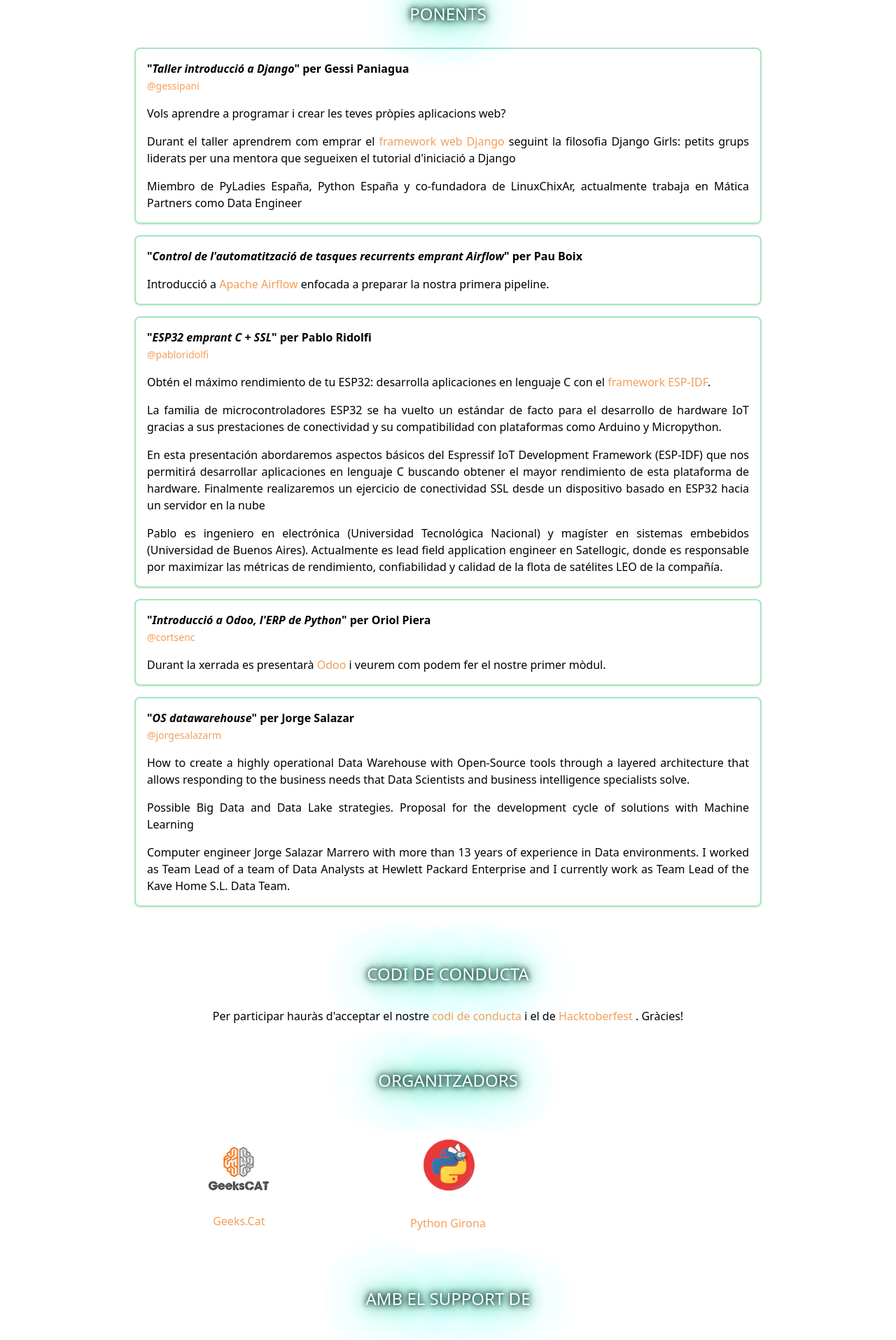
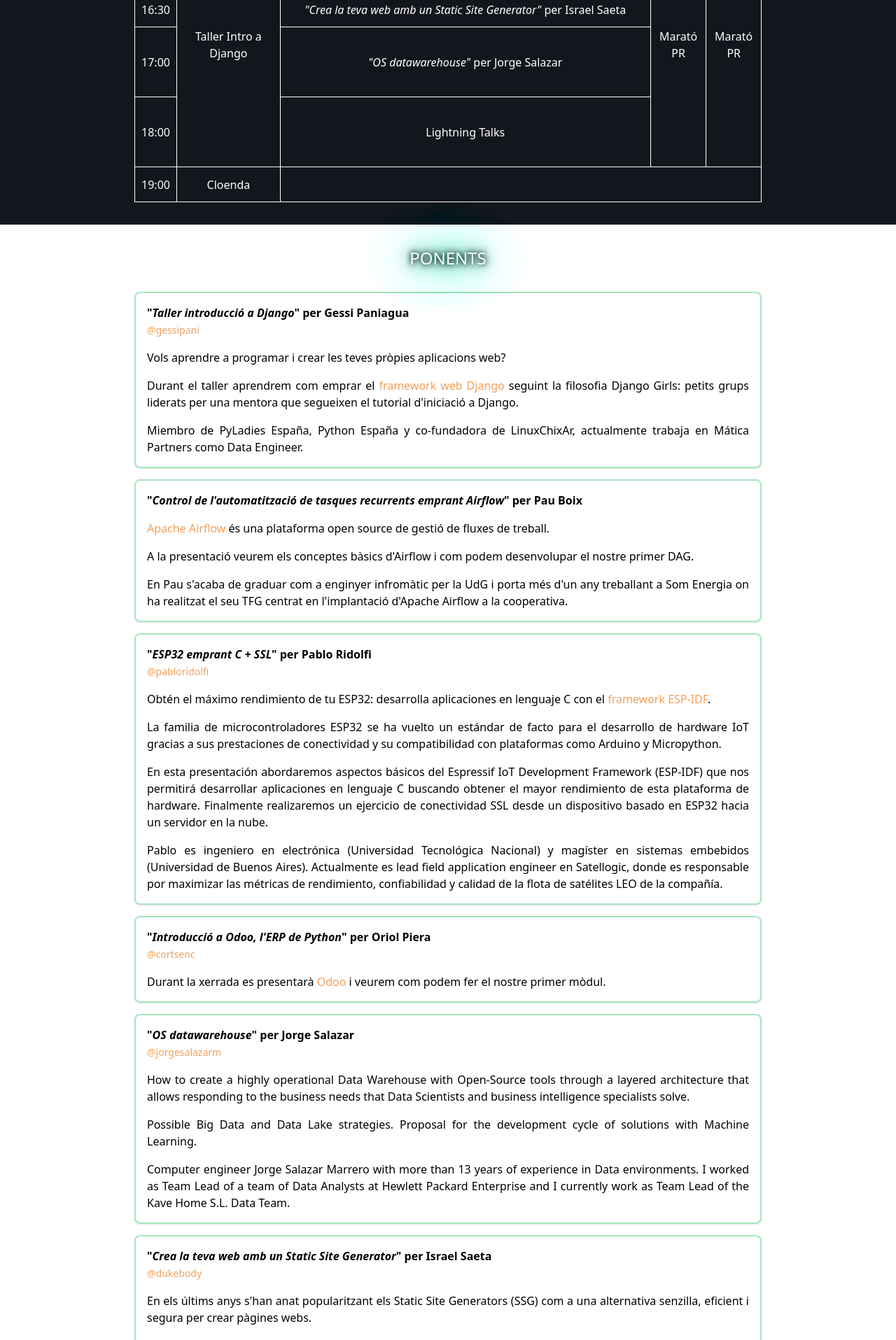
Before and after one commit to GeeksCAT/hacktoberfest-web-2022, a Vue app: page / in a window 1280 px wide. Shown: the part 2180-4095 px from the top of the page at 70% size. Built offline with nearby package versions, Linux system fonts and the light colour scheme; what @formkit/vue would draw is missing.

Commit message:
Feature/add ssg and airflow talks details (#23)
* Add SSG talk

* Enhance airflow talk

* Add SSG to schedule and improve readability extending row height

depending on 30/60m slot

```diff
--- a/src/components/Sections/SDiary.vue
+++ b/src/components/Sections/SDiary.vue
@@ -37,12 +37,12 @@
             <td>10:00</td>
             <td>KickOff</td>
           </tr>
-          <tr>
+          <tr class="double-tr">
             <td>10:30</td>
             <td><i>"Control de l'automatització de tasques recurrents emprant Airflow"</i> per Pau Boix</td>
             <td rowspan="2">Marató PR</td>
           </tr>
-          <tr>
+          <tr class="double-tr">
             <td>11:30</td>
             <td><i>"ESP32 emprant C + SSL"</i> per Pablo Ridolfi</td>
           </tr>
@@ -50,11 +50,11 @@
             <td>12:30</td>
             <td colspan="4">Networking / Converses Geeks al Claustre</td>
           </tr>
-          <tr>
+          <tr class="double-tr">
             <td>13:00</td>
             <td colspan="4" class="text-center">Dinar</td>
           </tr>
-          <tr>
+          <tr class="double-tr">
             <td>15:30</td>
             <td rowspan="4">Taller Intro a Django</td>
             <td><i>"Introducció a Odoo, l'ERP de Python"</i> per Oriol Piera</td>
@@ -63,10 +63,14 @@
           </tr>
           <tr>
             <td>16:30</td>
+            <td><i>"Crea la teva web amb un Static Site Generator"</i> per Israel Saeta</td>
+          </tr>
+          <tr class="double-tr">
+            <td>17:00</td>
             <td><i>"OS datawarehouse"</i> per Jorge Salazar</td>
           </tr>
-          <tr>
-            <td>17:30</td>
+          <tr class="double-tr">
+            <td>18:00</td>
             <td>Lightning Talks</td>
           </tr>
           <tr>
@@ -94,4 +98,8 @@
 tr {
   height: 50px;
 }
+
+tr.double-tr {
+  height: 100px;
+}
 </style>
--- a/src/content.ts
+++ b/src/content.ts
@@ -110,19 +110,22 @@
     talk: 'Taller introducció a Django',
     summary: [
       'Vols aprendre a programar i crear les teves pròpies aplicacions web?',
-      "Durant el taller aprendrem com emprar el <a class='text-third' href='https://www.djangoproject.com/' target='_blank'>framework web Django</a> seguint la filosofia Django Girls: petits grups liderats per una mentora que segueixen el tutorial d'iniciació a Django"
+      "Durant el taller aprendrem com emprar el <a class='text-third' href='https://www.djangoproject.com/' target='_blank'>framework web Django</a> seguint la filosofia Django Girls: petits grups liderats per una mentora que segueixen el tutorial d'iniciació a Django."
     ],
     bio: [
-      'Miembro de PyLadies España, Python España y co-fundadora de LinuxChixAr, actualmente trabaja en Mática Partners como Data Engineer'
+      'Miembro de PyLadies España, Python España y co-fundadora de LinuxChixAr, actualmente trabaja en Mática Partners como Data Engineer.'
     ]
   },
   {
     name: 'Pau Boix',
     talk: "Control de l'automatització de tasques recurrents emprant Airflow",
     summary: [
-      'Introducció a <a class="text-third" target="_blank" href="https://airflow.apache.org/">Apache Airflow</a> enfocada a preparar la nostra primera pipeline.'
+      '<a class="text-third" target="_blank" href="https://airflow.apache.org/">Apache Airflow</a> és una plataforma open source de gestió de fluxes de treball.',
+      "A la presentació veurem els conceptes bàsics d'Airflow i com podem desenvolupar el nostre primer DAG."
     ],
-    bio: []
+    bio: [
+      "En Pau s'acaba de graduar com a enginyer infromàtic per la UdG i porta més d'un any treballant a Som Energia on ha realitzat el seu TFG centrat en l'implantació d'Apache Airflow a la cooperativa."
+    ]
   },
   {
     name: 'Pablo Ridolfi',
@@ -131,7 +134,7 @@
     summary: [
       'Obtén el máximo rendimiento de tu ESP32: desarrolla aplicaciones en lenguaje C con el <a class="text-third" target="_blank" href="https://docs.espressif.com/projects/esp-idf/en/latest/esp32/">framework ESP-IDF</a>.',
       'La familia de microcontroladores ESP32 se ha vuelto un estándar de facto para el desarrollo de hardware IoT gracias a sus prestaciones de conectividad y su compatibilidad con plataformas como Arduino y Micropython.',
-      'En esta presentación abordaremos aspectos básicos del Espressif IoT Development Framework (ESP-IDF) que nos permitirá desarrollar aplicaciones en lenguaje C buscando obtener el mayor rendimiento de esta plataforma de hardware. Finalmente realizaremos un ejercicio de conectividad SSL desde un dispositivo basado en ESP32 hacia un servidor en la nube'
+      'En esta presentación abordaremos aspectos básicos del Espressif IoT Development Framework (ESP-IDF) que nos permitirá desarrollar aplicaciones en lenguaje C buscando obtener el mayor rendimiento de esta plataforma de hardware. Finalmente realizaremos un ejercicio de conectividad SSL desde un dispositivo basado en ESP32 hacia un servidor en la nube.'
     ],
     bio: [
       'Pablo es ingeniero en electrónica (Universidad Tecnológica Nacional) y magíster en sistemas embebidos (Universidad de Buenos Aires). Actualmente es lead field application engineer en Satellogic, donde es responsable por maximizar las métricas de rendimiento, confiabilidad y calidad de la flota de satélites LEO de la compañía.'
@@ -152,10 +155,24 @@
     talk: 'OS datawarehouse',
     summary: [
       'How to create a highly operational Data Warehouse with Open-Source tools through a layered architecture that allows responding to the business needs that Data Scientists and business intelligence specialists solve.',
-      'Possible Big Data and Data Lake strategies. Proposal for the development cycle of solutions with Machine Learning'
+      'Possible Big Data and Data Lake strategies. Proposal for the development cycle of solutions with Machine Learning.'
     ],
     bio: [
       'Computer engineer Jorge Salazar Marrero with more than 13 years of experience in Data environments. I worked as Team Lead of a team of Data Analysts at Hewlett Packard Enterprise and I currently work as Team Lead of the Kave Home S.L. Data Team.'
     ]
+  },
+  {
+    name: 'Israel Saeta',
+    // linkedin: 'dukebody',
+    twitter: 'dukebody',
+    talk: 'Crea la teva web amb un Static Site Generator',
+    summary: [
+      "En els últims anys s'han anat popularitzant els Static Site Generators (SSG) com a una alternativa senzilla, eficient i segura per crear pàgines webs.",
+      'En aquesta xerrada explicarem els principis bàsics i mostrarem exemples en alguns dels sistemes de SSG més populars.'
+    ],
+    bio: [
+      'Apassionat de la informàtica des de petitet. Vaig aprendre a programar amb recursos gratuïts i llibres. Actualment treballo a TravelPerk dirigint un equip i programant en Python i una mica en JavaScript quan tinc temps :)',
+      'També he col·laborat en múltiples comunitats relacionades amb Python com PyBCN i Python España.'
+    ]
   }
 ]
```
